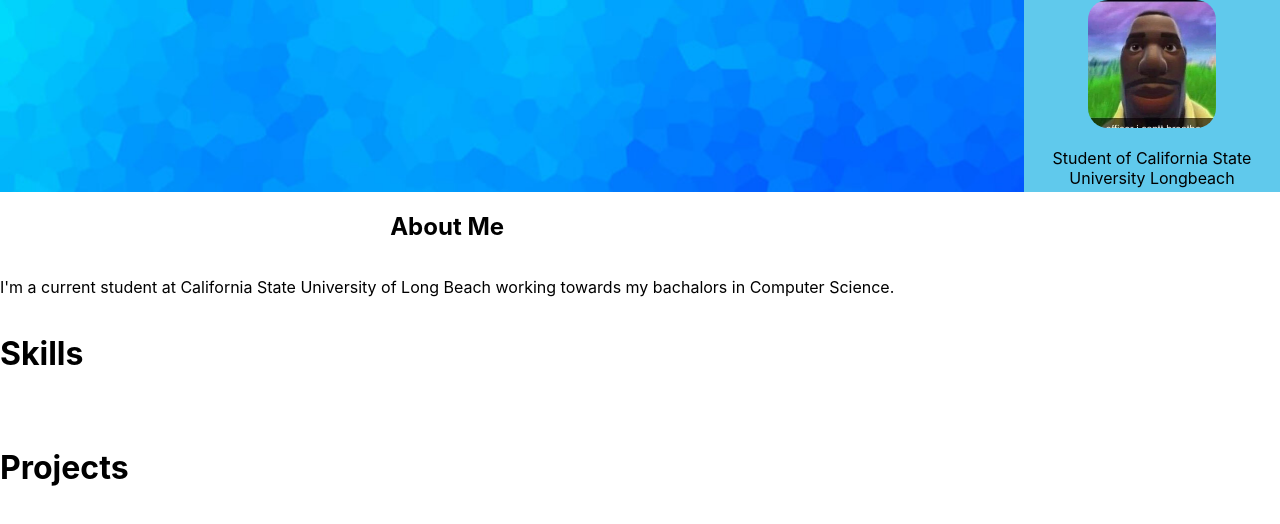
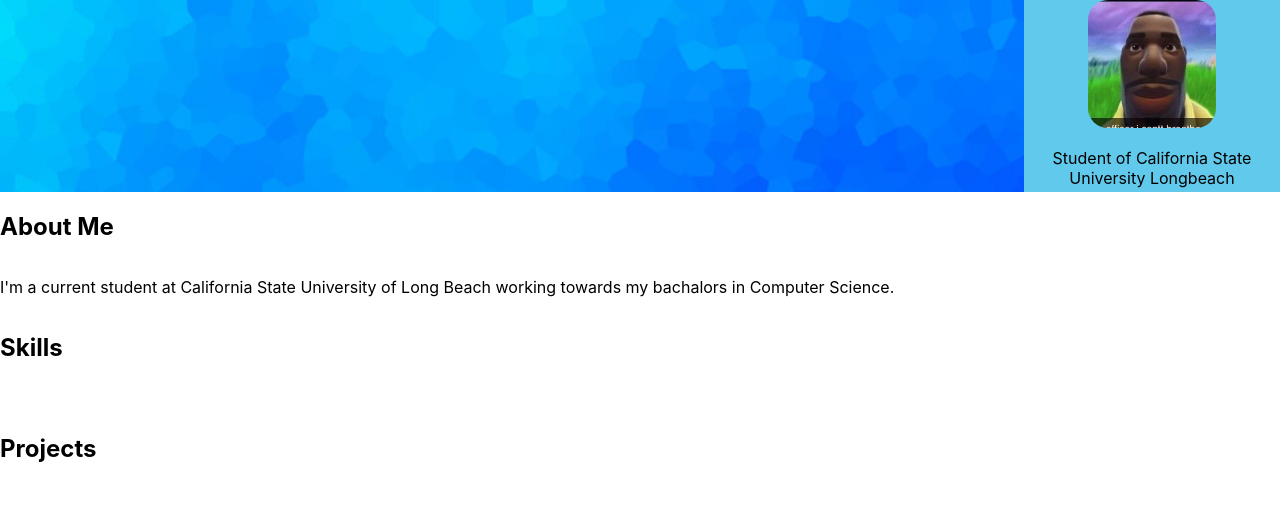
Before and after one commit to porterclev/Portfolio, a React (Create React App) app: page / in a window 1280 px wide. Shown: the top 524 px of the page. Built offline with nearby package versions, Linux system fonts and the light colour scheme.

Commit message:
basic styling

```diff
--- a/src/views/About/About.css
+++ b/src/views/About/About.css
@@ -1,12 +1,5 @@
-.container {
+.about-container {
     display: grid;
-    justify-content: left;
-}
-
-h1 {
+    justify-items: left;
 
 }
-
-p {
-
-}
--- a/src/views/About/About.js
+++ b/src/views/About/About.js
@@ -1,7 +1,7 @@
 import "./About.css";
 const About = () => {
   return (
-    <section className="container">
+    <section className="about-container">
       <h1>About Me</h1>
       <p>
         I'm a current student at California State University of Long Beach
--- a/src/views/Projects/Projects.css
+++ b/src/views/Projects/Projects.css
@@ -0,0 +1,5 @@
+.projects-container {
+    display: grid;
+    justify-items: left;
+
+}
--- a/src/views/Projects/Projects.js
+++ b/src/views/Projects/Projects.js
@@ -1,11 +1,11 @@
-import React from "react";
+import "./Projects.css";
 
 const Projects = () => {
   return (
-    <div className="container">
+    <section className="projects-container">
       <h1>Projects</h1>
       <p></p>
-    </div>
+    </section>
   );
 };
 
--- a/src/views/Skills/Skills.css
+++ b/src/views/Skills/Skills.css
@@ -0,0 +1,4 @@
+.skills-container {
+    display: grid;
+    justify-items: left;
+}
--- a/src/views/Skills/Skills.js
+++ b/src/views/Skills/Skills.js
@@ -1,11 +1,11 @@
-import React from "react";
+import "./Skills.css";
 
 const Skills = () => {
   return (
-    <div className="container">
+    <section className="skills-container">
       <h1>Skills</h1>
       <p></p>
-    </div>
+    </section>
   );
 };
 
```
